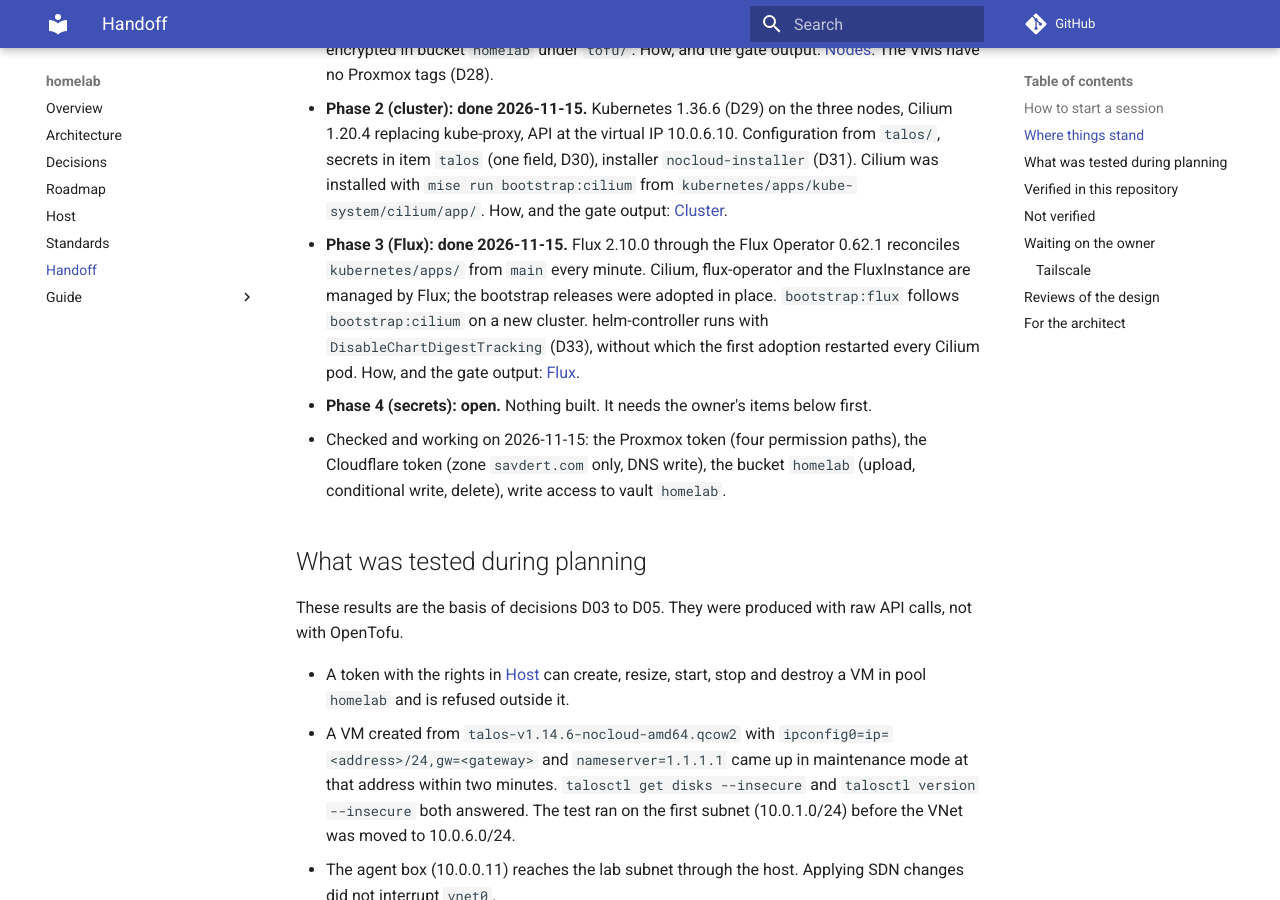
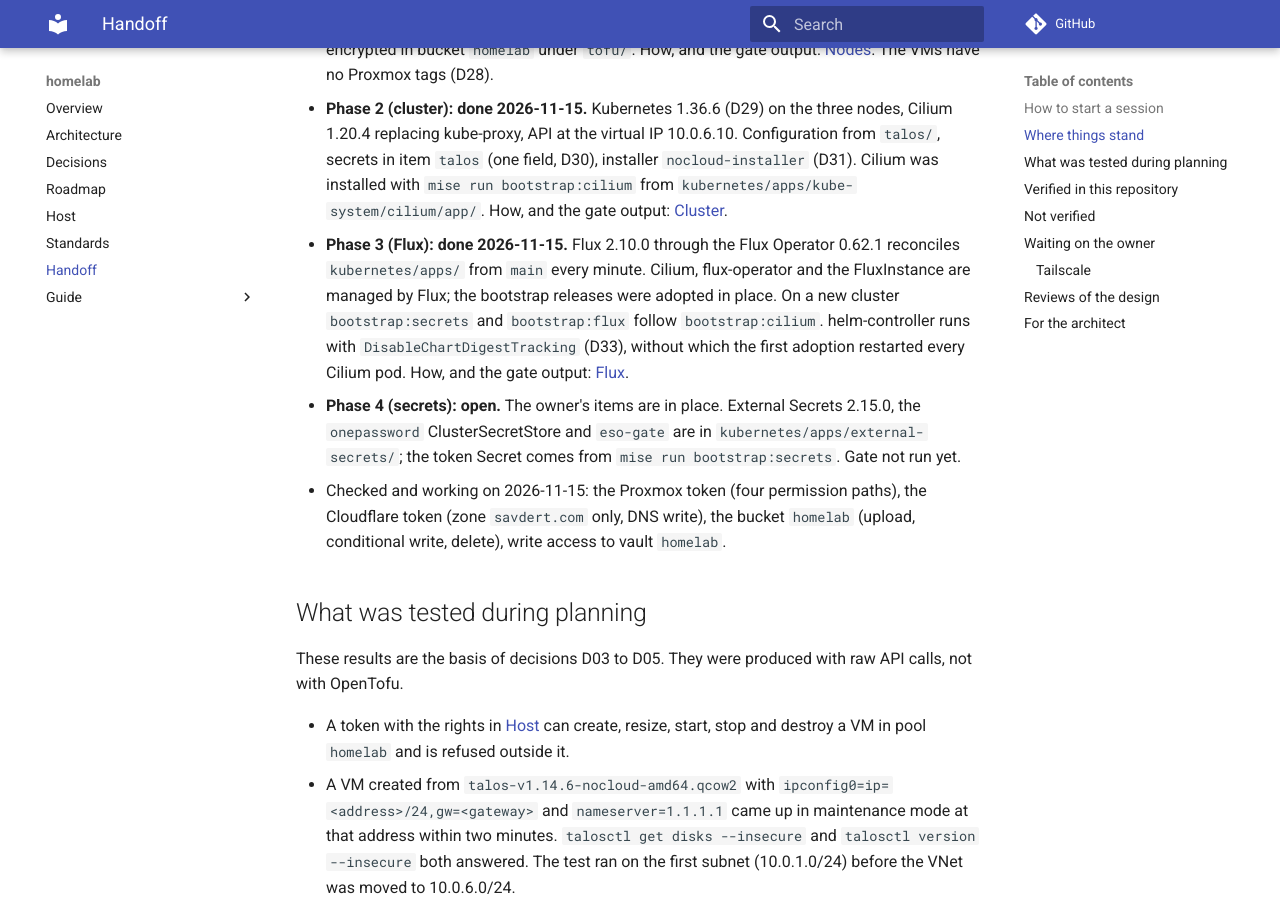
Before and after one commit to msavdert/homelab, an MkDocs documentation site: the page built from docs/handoff.md, in a window 1280 px wide and 900 px high, scrolled down 765 px. Built offline with MkDocs 1.6.1 and Material for MkDocs 9.7.7, drawn with Linux system fonts in a browser that asks for light colours; comment, search, counter and statistics services are not loaded; some of the changed text lies outside the part shown.

Commit message:
feat(external-secrets): read vault homelab-cluster with External Secrets (#18)
Phase 4 build (docs/roadmap.md).

- External Secrets Operator 2.15.0 via Flux, chart defaults.
- ClusterSecretStore `onepassword` (1Password SDK, vault
`homelab-cluster`, read-only account, D25).
- ExternalSecret `eso-gate` (temporary, removed in phase 5).
- `mise run bootstrap:secrets`: namespace plus token Secret via `op
inject`; already run on the cluster.
- Docs: handoff, architecture, standards (second directory for CRD
resources), rebuild order in the cluster and Flux guides.

Verified before merge: `kubectl kustomize` and server-side dry run of
`kubernetes/apps`, `mise run check`. Gate runs after Flux reconciles
this merge.

🤖 Generated with [Claude Code](https://claude.com/claude-code)

https://claude.ai/code/session_01FLhVtHGgNHt6bjBsu1cPRW

Co-authored-by: msavdert <msavdert@users.noreply.github.com>
Co-authored-by: Claude Opus 5.5 <noreply@anthropic.com>

```diff
--- a/docs/handoff.md
+++ b/docs/handoff.md
@@ -37,13 +37,15 @@ Last updated: 2026-11-15, when phase 3 closed.
 - **Phase 3 (Flux): done 2026-11-15.** Flux 2.10.0 through the Flux
   Operator 0.62.1 reconciles `kubernetes/apps/` from `main` every minute.
   Cilium, flux-operator and the FluxInstance are managed by Flux; the
-  bootstrap releases were adopted in place. `bootstrap:flux` follows
-  `bootstrap:cilium` on a new cluster. helm-controller runs with
+  bootstrap releases were adopted in place. On a new cluster
+  `bootstrap:secrets` and `bootstrap:flux` follow `bootstrap:cilium`. helm-controller runs with
   `DisableChartDigestTracking` (D33), without which the first adoption
   restarted every Cilium pod. How, and the gate output:
   [Flux](guide/03-flux.md).
-- **Phase 4 (secrets): open.** Nothing built. It needs the owner's items
-  below first.
+- **Phase 4 (secrets): open.** The owner's items are in place. External
+  Secrets 2.15.0, the `onepassword` ClusterSecretStore and `eso-gate` are
+  in `kubernetes/apps/external-secrets/`; the token Secret comes from
+  `mise run bootstrap:secrets`. Gate not run yet.
 - Checked and working on 2026-11-15: the Proxmox token (four permission
   paths), the Cloudflare token (zone `savdert.com` only, DNS write), the
   bucket `homelab` (upload, conditional write, delete), write access to
@@ -115,7 +117,7 @@ raw API calls, not with OpenTofu.
 
 | Needed for | What | State |
 |---|---|---|
-| Phase 4 | Vault `homelab-cluster`, a read-only service account for it, its token in `op://homelab/eso-service-account/credential`, and a copy of `cloudflare-dns` in the new vault | open |
+| Phase 4 | Vault `homelab-cluster`, a read-only service account for it, its token in `op://homelab/eso-service-account/credential`, and a copy of `cloudflare-dns` in the new vault | done 2026-11-15; the account sees only `homelab-cluster` and a write was refused; both copies of `cloudflare-dns` hash equal |
 | Phase 5 | The gate commands run from the owner's device when the phase reaches its gate | open |
 | Phase 7 | An access key limited to bucket `homelab`, in vault `homelab-cluster` as `object-storage` | open |
 
```
Also changed, not shown: docs/architecture.md (+3 -2 lines), docs/guide/02-cluster.md (+4 -1 lines), docs/guide/03-flux.md (+2 -2 lines), docs/standards.md (+4 -1 lines), mise.toml (+21 -4 lines), 11 other files.
